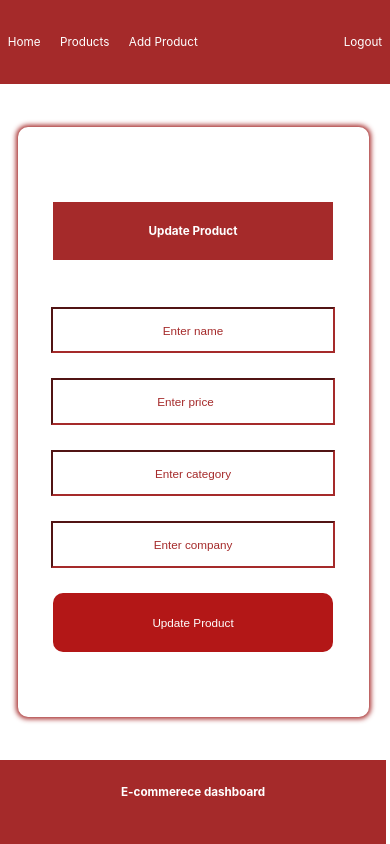
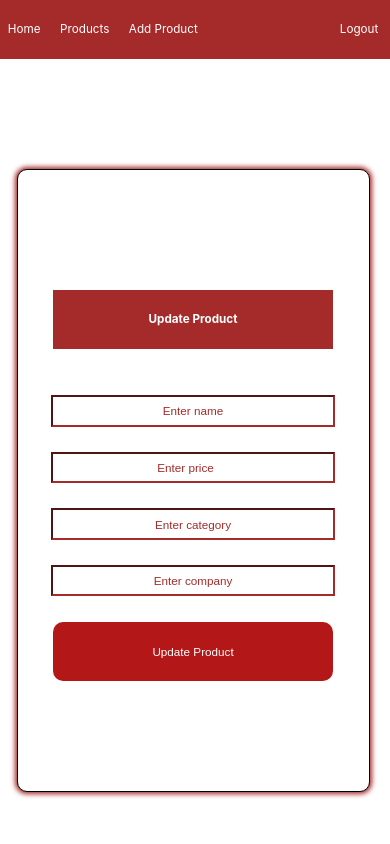
Before and after one commit to zahoor-khan178/E-commerce-dashboard, a React (Create React App) app in the folder front-end/: page /up/1 in a window 390 px wide. Shown: the top 844 px of the page. Built offline with nearby package versions, Linux system fonts and the light colour scheme; no server answers; sample sign-in values are in the browser's storage.

Commit message:
making responsive add porduct form and nav bar

```diff
--- a/front-end/src/Css/addproduct.css
+++ b/front-end/src/Css/addproduct.css
@@ -1,6 +1,4 @@
-
-
-.productcomp{
+.productcomp {
 
   display: flex;
   flex-direction: column;
@@ -20,12 +18,12 @@
 
   padding: 5vh 0;
 
-    z-index:10;
+  z-index: 10;
 
 
 }
 
-  .productinput{
+.productinput {
 
   display: flex;
   position: relative;
@@ -41,14 +39,14 @@
 
 }
 
-  .addproductbutton{
+.addproductbutton {
 
   display: flex;
   flex-direction: row;
   position: relative;
   /* top: 10px; */
   /* right: 110px; */
-    color:white;
+  color: white;
   background-color: rgb(179, 23, 23);
 
   border: none;
@@ -58,7 +56,7 @@
 
 }
 
-  .producth{
+.producth {
 
   display: block;
   position: relative;
@@ -71,11 +69,13 @@
 
 
 .productinput::placeholder {
-    color: brown; /* Set the placeholder color to brown */
-    opacity: 1; /* Make sure the opacity is set to 1 for full visibility */
+  color: brown;
+  /* Set the placeholder color to brown */
+  opacity: 1;
+  /* Make sure the opacity is set to 1 for full visibility */
 }
 
-  .invalidinput{
+.invalidinput {
 
   display: absolute;
   position: relative;
@@ -88,16 +88,11 @@
 
 }
 
-/*
-  @media screen and (max-width:1024px){
-.productcomp{
 
-  height: 100%;
-}
 
-  } */
-  @media screen and (min-width:1441px){
-    .productcomp{
+
+@media screen and (min-width:2561px) {
+  .productcomp {
 
     height: fit-content;
     width: fit-content;
@@ -108,7 +103,7 @@
     box-shadow: 0 0 25px 9px brown;
   }
 
-.addproductbutton{
+  .addproductbutton {
 
     justify-content: center;
     width: 30%;
@@ -117,7 +112,7 @@
 
   }
 
-      .invalidinput{
+  .invalidinput {
 
     font-size: 1vw;
     top: -25px;
@@ -126,28 +121,81 @@
     right: -10px;
   }
 
-     .productinput{
+  .productinput {
 
     width: 30vw;
     height: 5vh;
     font-size: 1vw;
   }
 
-     .addproductbutton{
+  .addproductbutton {
 
     font-size: 1vw;
     padding: 1vw;
     height: fit-content;
   }
 
-     .producth{
+  .producth {
 
     font-size: 1.5vw;
   }
 
 }
-  @media screen and (max-width:1440px){
-.productcomp{
+
+
+@media screen and (max-width:2560px) {
+  .productcomp {
+
+    height: fit-content;
+    width: fit-content;
+
+    align-items: flex-start;
+    padding: 4vh 8vw;
+    gap: 5vh;
+    box-shadow: 0 0 25px 9px brown;
+  }
+
+  .addproductbutton {
+
+    justify-content: center;
+    width: 30%;
+    height: 6vh;
+    /* border-radius: 10px; */
+
+  }
+
+  .invalidinput {
+
+    font-size: 1vw;
+    top: -25px;
+    /* background-color: green; */
+    height: fit-content;
+    right: -10px;
+  }
+
+  .productinput {
+
+    width: 30vw;
+    height: 5vh;
+    font-size: 1vw;
+  }
+
+  .addproductbutton {
+
+    font-size: 1vw;
+    padding: 1vw;
+    height: fit-content;
+  }
+
+  .producth {
+
+    font-size: 1.5vw;
+  }
+
+}
+
+@media screen and (max-width:1440px) {
+  .productcomp {
 
     box-shadow: 0 0 5px 2px brown;
     height: fit-content;
@@ -158,7 +206,7 @@
     gap: 5vh;
   }
 
-.addproductbutton{
+  .addproductbutton {
 
     justify-content: center;
     width: 30%;
@@ -167,7 +215,7 @@
 
   }
 
-      .invalidinput{
+  .invalidinput {
 
     font-size: 1vw;
     top: -25px;
@@ -176,53 +224,104 @@
     right: -10px;
   }
 
-     .productinput{
+  .productinput {
 
     width: 30vw;
-      height: 4vh;
+    height: 2vw;
     font-size: 1vw;
   }
 
-     .addproductbutton{
+  .addproductbutton {
 
     font-size: 1vw;
     padding: 1vw;
     height: fit-content;
   }
 
-     .producth{
+  .producth {
 
     font-size: 1.5vw;
   }
 
 
 }
-  @media screen and (max-width:450px)
-  {
-     .productcomp{
+
+@media screen and (max-width:1024px) and (min-width:769px) {
+  .productinput {
+
+    width: 40vw;
+    height: 5vh;
+    font-size: 1.5vw;
+  }
+
+  .addproductbutton {
+
+
+    width: 35%;
+    height: 7vh;
+
+    font-size: 1.5vw;
+  }
+
+  .producth {
+
+    font-size: 2vw;
+  }
+
+}
+
+
+
+@media screen and (max-width:768px) {
+  .productinput {
+
+    width: 40vw;
+    height: 4vh;
+    font-size: 1.5vw;
+  }
+
+  .addproductbutton {
+
+
+    width: 35%;
+    height: 7vh;
+
+    font-size: 1.5vw;
+  }
+
+  .producth {
+
+    font-size: 2vw;
+  }
+
+}
+
+
+@media screen and (max-width:480px) {
+  .productcomp {
     height: 70vh;
     width: 90vw;
     justify-content: center;
     align-items: center;
-      /* border: 1px solid black; */
+    border: 1px solid black;
 
     /* background-color: aqua; */
     border-radius: 10px;
     gap: 3vh;
-      padding: 0;
+    padding: 4vw 0;
     margin: 0;
   }
 
-   .productinput{
+  .productinput {
 
     width: 80%;
-    height: 5vh;
+    height: 7vw;
     position: relative;
     font-size: 3vw;
 
   }
 
-  .addproductbutton{
+  .addproductbutton {
 
     justify-content: center;
     width: 80%;
@@ -231,7 +330,7 @@
     font-size: 3vw;
   }
 
-    .producth{
+  .producth {
 
     color: white;
     background-color: brown;
@@ -240,14 +339,8 @@
     text-align: center;
     align-content: center;
     font-size: 3vw;
-         margin-bottom:8vw ;
+    margin-bottom: 8vw;
   }
 
-     .invalidinput{
 
-      font-size: 3vw;
-      top: -40px;
-      /* background-color: green; */
-      height: 10px;
 }
-  }
--- a/front-end/src/Css/body.css
+++ b/front-end/src/Css/body.css
@@ -30,7 +30,7 @@
   justify-content: center; /* Align content to the top within maindiv */
   /* background-color: green; */
   overflow-x: hidden;
-  padding:  0 ;
+  padding: 0;
   margin: 0;
   box-sizing: border-box;
 
@@ -38,12 +38,12 @@
 
 }
 
-/* @media screen and (min-width:1441px)
+@media screen and (max-width:1024px) and (min-width:0px)
 {
 
    .maindiv {
 
-    min-height: 120vh;
+    min-height: 100vh;
 
    }
-} */
+}
--- a/front-end/src/Css/image.css
+++ b/front-end/src/Css/image.css
@@ -7,6 +7,13 @@ img {
    height: 80vh;
 }
 
+
+@media screen and (max-width:1024px) and (min-width:0px)
+{
+  img{
+       height: 100vh;
+  }
+}
 /* @media screen and (min-width:1441px)
 {
   img{
--- a/front-end/src/Css/nav.css
+++ b/front-end/src/Css/nav.css
@@ -5,9 +5,12 @@
 
 .navbar2 {
   display: flex;
+  flex-direction: row;
+  justify-content: flex-start;
+  align-items: center;
   background-color: brown;
   width: 100vw;
-  height: 10vh;
+  height: 8vw;
   position: relative;
  /* align-self: start; */
 }
@@ -55,31 +58,88 @@
 
 
 
-@media screen and (max-width:450px) {
+@media screen and (max-width:480px) and (min-width:0px) {
 
+  .navbar2{
+
+    height: 15vw;
+
+  }
   .link2 {
 
     font-size: 3vw;
   }
 }
-@media screen and (max-width:1440px) {
+
+
+@media screen and (max-width:768px) and (min-width:481px) {
+
+  .navbar2{
+
+    height: 10vw;
+
+  }
 
   .link2 {
 
     font-size: 1.5vw;
   }
 }
-@media screen and (max-width:768px) {
+@media screen and (max-width:1024px) and (min-width:769px) {
+
+  .navbar2{
+
+    height: 8vw;
+
+  }
 
   .link2 {
 
-    font-size: 2vw;
+    font-size: 1.5vw;
   }
 }
-@media screen and (max-width:450px) {
+
+
+
+@media screen and (max-width:1440px) and (min-width:1025px) {
+
+  .navbar2{
+
+    height: 5vw;
+
+  }
 
   .link2 {
 
-    font-size: 3vw;
+    font-size: 1.5vw;
   }
 }
+
+
+@media screen and (max-width:2560px) and (min-width:1441px) {
+
+  .navbar2{
+
+    height: 5vw;
+
+  }
+
+  .link2 {
+
+    font-size: 1.5vw;
+  }
+}
+
+@media screen and (min-width:2561px)  {
+
+  .navbar2{
+
+    height: 5vw;
+
+  }
+
+  .link2 {
+
+    font-size: 1.5vw;
+  }
+}
--- a/front-end/src/Css/nav.query.css
+++ b/front-end/src/Css/nav.query.css
@@ -5,73 +5,18 @@
 {
      background-color: brown;
      width: 100%;
-     height: 10vh;
-
-
-}
-
-
-
-/* .navbar {
-  display: flex;
-
-
-} */
-.navbar > li {
-  display: inline-block;
-
-}
-
-.link {
-  text-decoration: none;
-  color: white;
-  font-size: small;
-
-}
-
-/* .link:hover {
-  background-color: rgb(218, 75, 75);
-} */
-
-.linkdesc {
-
-  /* position: absolute;
-  left: 0px;
-  margin-top: 60px;
-  display: inline-block; */
-}
-
-#logoutnav {
-  /* top: 0;
-  position: absolute;
-  align-content: center;
-right: 15vw;
-
-height: 100%; */
-}
-
-/* #logoutnav:hover {
-  background-color: rgb(255, 0, 0);
-} */
-
-
-@media screen and (min-width:1441px){
-
-    #nav-div{
-
-        display: flex;
+     height: 6vw;   display: flex;
         flex-direction: row;
         justify-content: flex-start;
         align-items: center;
         padding: 0;
         margin: 0;
-    }
 
-    #nav-div>h6{
-        color: white;
-    }
 
-    .navbar{
+
+}
+
+ .navbar{
         /* display: none; */
          display: flex;
          flex-direction: row;
@@ -85,106 +30,151 @@ height: 100%; */
 
     }
 
-    .link{
 
-         font-size: 1vw;
-         /* padding: 0.5vw 0; */
-         /* height: 100%; */
 
-    }
 
-    #logoutnav{
+
+.navbar > li {
+  display: inline-block;
+
+}
+
+.link {
+  text-decoration: none;
+  color: white;
+  font-size: 1vw;
+
+}
+
+#logoutnav{
 
         position: absolute;
         right: 2vw;
     }
 
-}
-@media screen and (max-width:1440px){
 
-       #nav-div{
 
-        display: flex;
-        flex-direction: row;
-        justify-content: flex-start;
-        align-items: center;
-        padding: 0;
-        margin: 0;
-    }
 
-    #nav-div>h6{
-        color: white;
-    }
 
-    .navbar{
-        /* display: none; */
-         display: flex;
-         flex-direction: row;
-         justify-content: flex-start;
-         /* background-color: green; */
-         width: 110vw;
-         gap: 5vw;
-         font-size: 0.4vw;
-         padding-left: 2vw;
-         background-color: brown;
-         /* box-sizing: border-box; */
-         /* padding: 0; */
+
+
+
+  @media screen and (max-width:480px) and (min-width:0px) {
+
+    #nav-div{
+
+      height: 15vw;
 
     }
 
-    .link{
-
-         font-size: 1vw;
-
+    .link {
+      font-size: 3vw;
     }
 
     #logoutnav{
 
-        position: absolute;
-        right: 2vw;
+
+        right: 3vw;
     }
+  }
 
-}
-@media screen and (max-width:450px)
-{
+
+
+  @media screen and (max-width:768px) and (min-width:481px) {
 
     #nav-div{
 
-        display: flex;
-        flex-direction: row;
-        justify-content: flex-start;
-        align-items: center;
-        padding: 0;
-        margin: 0;
-    }
-
-    #nav-div>h6{
-        color: white;
-    }
-
-    .navbar{
-        /* display: none; */
-         display: flex;
-         flex-direction: row;
-         justify-content: flex-start;
-         /* background-color: green; */
-         width: 100%;
-         gap: 5vw;
-         font-size: 0.4vw;
-         padding-left: 2vw;
-         background-color: brown;
+      height: 8vw;
 
     }
 
-    .link{
+    .link {
+      font-size: 1.8vw;
+    }
 
-         font-size: 3vw;
+      #logoutnav{
+
+
+        right: 3vw;
+    }
+  }
+
+
+  @media screen and (max-width:1024px) and (min-width:769px) {
+
+    #nav-div{
+
+      height: 6vw;
 
     }
 
-    #logoutnav{
+    .link {
+      font-size: 1.2vw;
+    }
 
-        position: absolute;
-        right: 2vw;
+      #logoutnav{
+
+
+        right: 3vw;
     }
-}
+  }
+
+
+  @media screen and (max-width:1440px) and (min-width:1025px) {
+
+    #nav-div{
+
+      height: 5vw;
+
+    }
+
+    .link {
+      font-size: 1.2vw;
+    }
+
+      #logoutnav{
+
+
+        right: 3vw;
+    }
+  }
+
+
+
+  @media screen and (max-width:2560px) and (min-width:1441px) {
+
+    #nav-div{
+
+      height: 5vw;
+
+    }
+
+    .link {
+      font-size: 1vw;
+    }
+
+      #logoutnav{
+
+
+        right: 3vw;
+    }
+  }
+
+
+  @media screen and (min-width:2561px)  {
+
+    #nav-div{
+
+      height: 5vw;
+
+    }
+
+    .link {
+      font-size: 1vw;
+    }
+      #logoutnav{
+
+
+        right: 3vw;
+    }
+  }
--- a/front-end/src/Css/signup.css
+++ b/front-end/src/Css/signup.css
@@ -124,13 +124,13 @@
 
 @media (max-width:1024px) {
     .form-input, .signup-button{
-        width: 30vw;
+        width: 40vw;
         height: 2vw;
-        font-size: 1.5vw;
+        font-size: 2vw;
      }
       .signup-form{
         width: fit-content;
-        border-radius: 20px;
+        border-radius: 10px;
       }
       .signup-button{
         height: 10vh;
```
Also changed, not shown: front-end/src/Css/login.css (+43 -1 lines). Lines whose indentation alone changed are shown as unchanged.
